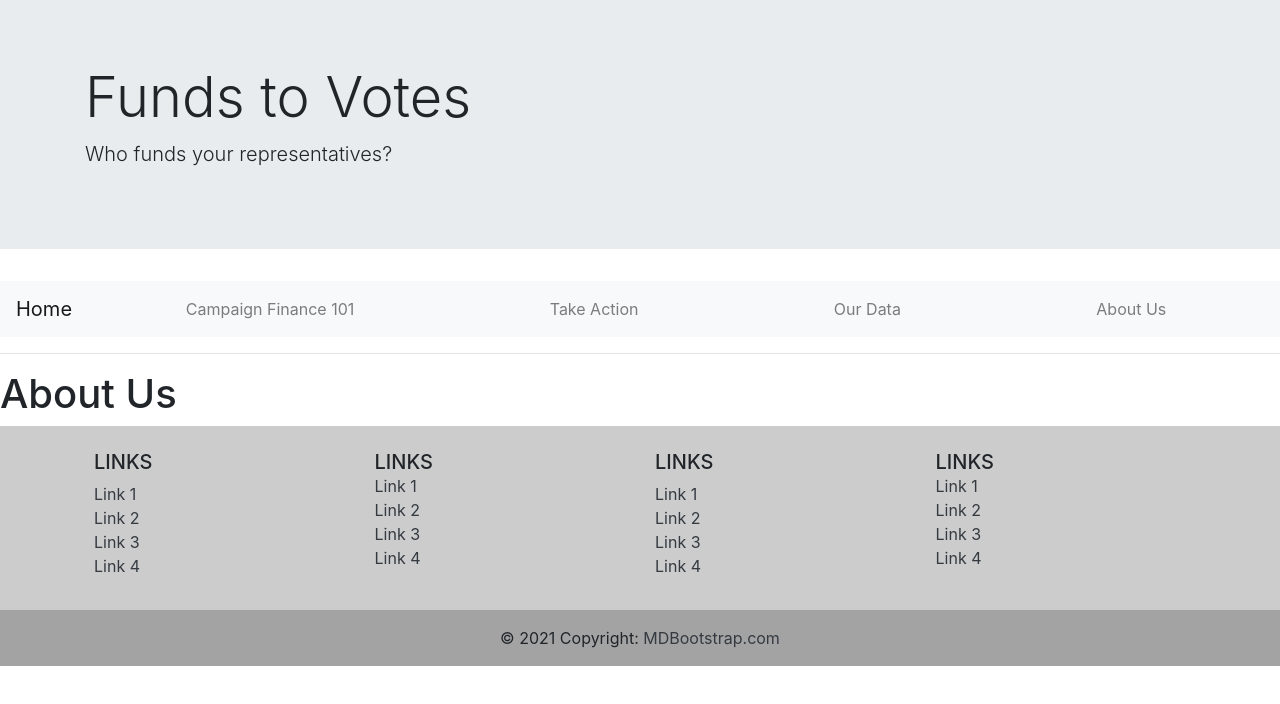
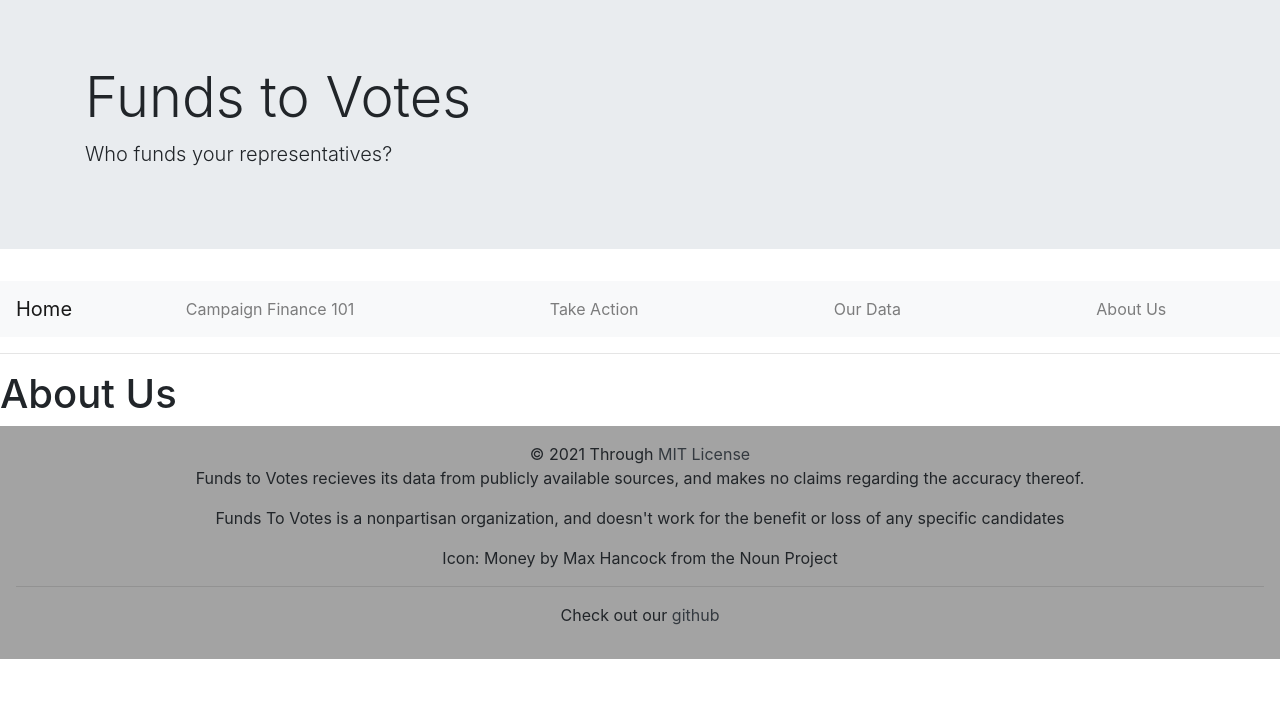
Before and after one commit to FundsToVotes/FundsToVotes-web, a React (Create React App) app: page /about in a window 1280 px wide. Shown: the top 704 px of the page. Built offline with nearby package versions, Linux system fonts and the light colour scheme.

Commit message:
slight cleanup before presentation dry run

```diff
--- a/public/index.html
+++ b/public/index.html
@@ -2,14 +2,14 @@
 <html lang="en">
   <head>
     <meta charset="utf-8" />
-    <link rel="icon" href="%PUBLIC_URL%/favicon.ico" />
+    <link rel="icon" href="%PUBLIC_URL%/hand_with_dollar_sign.png" />
     <meta name="viewport" content="width=device-width, initial-scale=1" />
     <meta name="theme-color" content="#000000" />
     <meta
       name="description"
-      content="Web site created using create-react-app"
+      content="A browser based application for displaying the voting records and financial information of Elected Representatives"
     />
-    <link rel="apple-touch-icon" href="%PUBLIC_URL%/logo192.png" />
+    <link rel="apple-touch-icon" href="%PUBLIC_URL%/hand_with_dollar_sign.png" />
     <!--
       manifest.json provides metadata used when your web app is installed on a
       user's mobile device or desktop. See https://developers.google.com/web/fundamentals/web-app-manifest/
@@ -24,7 +24,7 @@
       work correctly both with client-side routing and a non-root public URL.
       Learn how to configure a non-root public URL by running `npm run build`.
     -->
-    <title>React App</title>
+    <title>Funds to Votes</title>
   </head>
   <body>
     <noscript>You need to enable JavaScript to run this app.</noscript>
--- a/src/App.js
+++ b/src/App.js
@@ -1,6 +1,4 @@
-import logo from './logo.svg';
 import './App.css';
-import Header from './Components/header.js'
 
 
 //import bootstrap css
--- a/src/Components/footer.js
+++ b/src/Components/footer.js
@@ -1,127 +1,22 @@
 import React from "react";
-import { MDBFooter, MDBContainer, MDBCol, MDBRow } from 'mdb-react-ui-kit';
+import { MDBFooter } from 'mdb-react-ui-kit';
 
 function Footer() {
   return (
     <MDBFooter backgroundColor='light' className='text-center text-lg-left'  style={{ backgroundColor: 'rgba(0, 0, 0, 0.2)' }}>
-      <MDBContainer className='p-4'>
-        <MDBRow>
-          <MDBCol lg='3' md='6' className='mb-4 mb-md-0'>
-            <h5 className='text-uppercase'>Links</h5>
+      <div className='text-center p-3' style={{ backgroundColor: 'rgba(0, 0, 0, 0.2)' }}>
+        &copy; {new Date().getFullYear()} Through {' '}
+        <a className='text-dark' href='https://github.com/FundsToVotes/FundsToVotes-web/blob/main/LICENSE'>
+          MIT License
+        </a>
+        <p>Funds to Votes recieves its data from publicly available sources, and makes no claims regarding the accuracy thereof.</p>
+        <p> Funds To Votes is a nonpartisan organization, and doesn't work for the benefit or loss of any specific candidates</p>
+        <p> Icon: Money by Max Hancock from the Noun Project</p>
+        <hr></hr>
+      <p> Check out our <a className='text-dark' href='https://github.com/FundsToVotes/FundsToVotes-web'> github </a></p>
 
-            <ul className='list-unstyled mb-0'>
-              <li>
-                <a href='#!' className='text-dark'>
-                  Link 1
-                </a>
-              </li>
-              <li>
-                <a href='#!' className='text-dark'>
-                  Link 2
-                </a>
-              </li>
-              <li>
-                <a href='#!' className='text-dark'>
-                  Link 3
-                </a>
-              </li>
-              <li>
-                <a href='#!' className='text-dark'>
-                  Link 4
-                </a>
-              </li>
-            </ul>
-          </MDBCol>
+      </div>
 
-          <MDBCol lg='3' md='6' className='mb-4 mb-md-0'>
-            <h5 className='text-uppercase mb-0'>Links</h5>
-
-            <ul className='list-unstyled'>
-              <li>
-                <a href='#!' className='text-dark'>
-                  Link 1
-                </a>
-              </li>
-              <li>
-                <a href='#!' className='text-dark'>
-                  Link 2
-                </a>
-              </li>
-              <li>
-                <a href='#!' className='text-dark'>
-                  Link 3
-                </a>
-              </li>
-              <li>
-                <a href='#!' className='text-dark'>
-                  Link 4
-                </a>
-              </li>
-            </ul>
-          </MDBCol>
-
-          <MDBCol lg='3' md='6' className='mb-4 mb-md-0'>
-            <h5 className='text-uppercase'>Links</h5>
-
-            <ul className='list-unstyled mb-0'>
-              <li>
-                <a href='#!' className='text-dark'>
-                  Link 1
-                </a>
-              </li>
-              <li>
-                <a href='#!' className='text-dark'>
-                  Link 2
-                </a>
-              </li>
-              <li>
-                <a href='#!' className='text-dark'>
-                  Link 3
-                </a>
-              </li>
-              <li>
-                <a href='#!' className='text-dark'>
-                  Link 4
-                </a>
-              </li>
-            </ul>
-          </MDBCol>
-
-          <MDBCol lg='3' md='6' className='mb-4 mb-md-0'>
-            <h5 className='text-uppercase mb-0'>Links</h5>
-
-            <ul className='list-unstyled'>
-              <li>
-                <a href='#!' className='text-dark'>
-                  Link 1
-                </a>
-              </li>
-              <li>
-                <a href='#!' className='text-dark'>
-                  Link 2
-                </a>
-              </li>
-              <li>
-                <a href='#!' className='text-dark'>
-                  Link 3
-                </a>
-              </li>
-              <li>
-                <a href='#!' className='text-dark'>
-                  Link 4
-                </a>
-              </li>
-            </ul>
-          </MDBCol>
-        </MDBRow>
-      </MDBContainer>
-
-      <div className='text-center p-3' style={{ backgroundColor: 'rgba(0, 0, 0, 0.2)' }}>
-        &copy; {new Date().getFullYear()} Copyright:{' '}
-        <a className='text-dark' href='https://mdbootstrap.com/'>
-          MDBootstrap.com
-        </a>
-      </div>
   </MDBFooter>
   );
 }
--- a/src/index.css
+++ b/src/index.css
@@ -10,4 +10,5 @@
 code {
   font-family: source-code-pro, Menlo, Monaco, Consolas, 'Courier New',
     monospace;
+
 }
```
Also changed, not shown: public/hand_with_dollar_sign.png (added), 1 other file (tests, documents, lock files or other folders).
